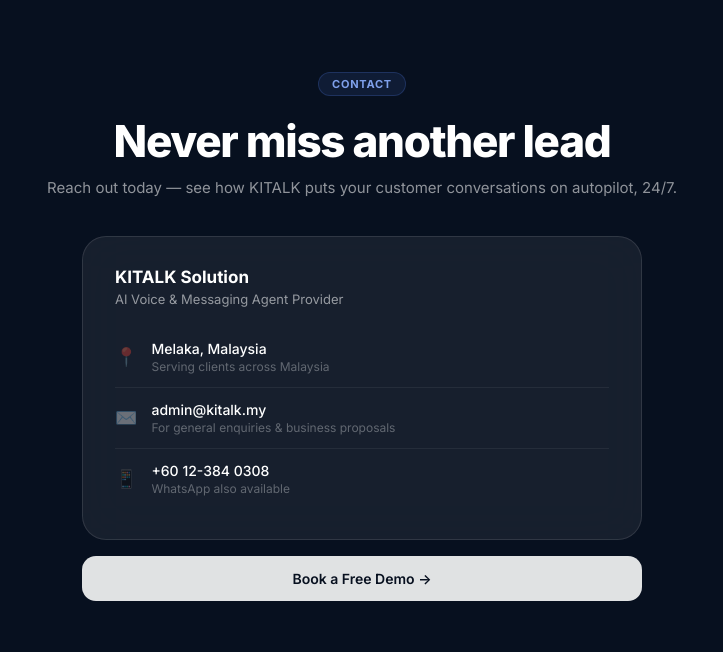
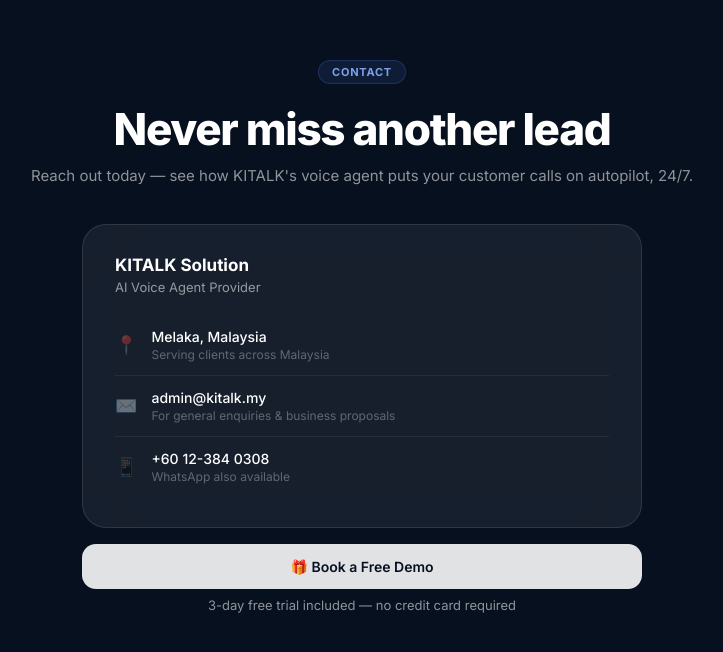
Before and after one commit to tharvin03/KITALK, a React (Vite) app: page / in a window 1280 px wide. Shown: the part 3446-4098 px from the top of the page, without its empty margins (278-1001 px from the left). Built offline with nearby package versions, Linux system fonts and the light colour scheme.

Commit message:
Update contact section - voice agent provider branding

```diff
--- a/src/sections/ContactSection.jsx
+++ b/src/sections/ContactSection.jsx
@@ -4,14 +4,14 @@
       <div className="tag">Contact</div>
       <div className="section-title" style={{ marginBottom: 8 }}>Never miss another lead</div>
       <p className="section-sub">
-        Reach out today — see how KITALK puts your customer conversations on autopilot, 24/7.
+        Reach out today — see how KITALK's voice agent puts your customer calls on autopilot, 24/7.
       </p>
 
       <div style={{ maxWidth: 560, margin: '0 auto' }}>
         <div className="card" style={{ padding: '30px 32px', textAlign: 'left', marginBottom: 16 }}>
           <div style={{ fontWeight: 700, fontSize: 17, marginBottom: 4 }}>KITALK Solution</div>
           <div style={{ fontSize: 13, color: 'var(--text-2)', marginBottom: 20 }}>
-            AI Voice &amp; Messaging Agent Provider
+            AI Voice Agent Provider
           </div>
 
           <div className="contact-row">
@@ -39,9 +39,14 @@
           </div>
         </div>
 
-        <button className="btn btn-solid" onClick={onDemo} style={{ width: '100%', justifyContent: 'center', padding: '14px 24px', borderRadius: 14 }}>
-          Book a Free Demo →
-        </button>
+        <div style={{ display: 'flex', flexDirection: 'column', alignItems: 'center', gap: 8 }}>
+          <button className="btn btn-solid" onClick={onDemo} style={{ width: '100%', justifyContent: 'center', padding: '14px 24px', borderRadius: 14 }}>
+            🎁 Book a Free Demo
+          </button>
+          <span style={{ fontSize: 13, color: 'var(--text-2)' }}>
+            3-day free trial included — no credit card required
+          </span>
+        </div>
       </div>
     </div>
   )
```
